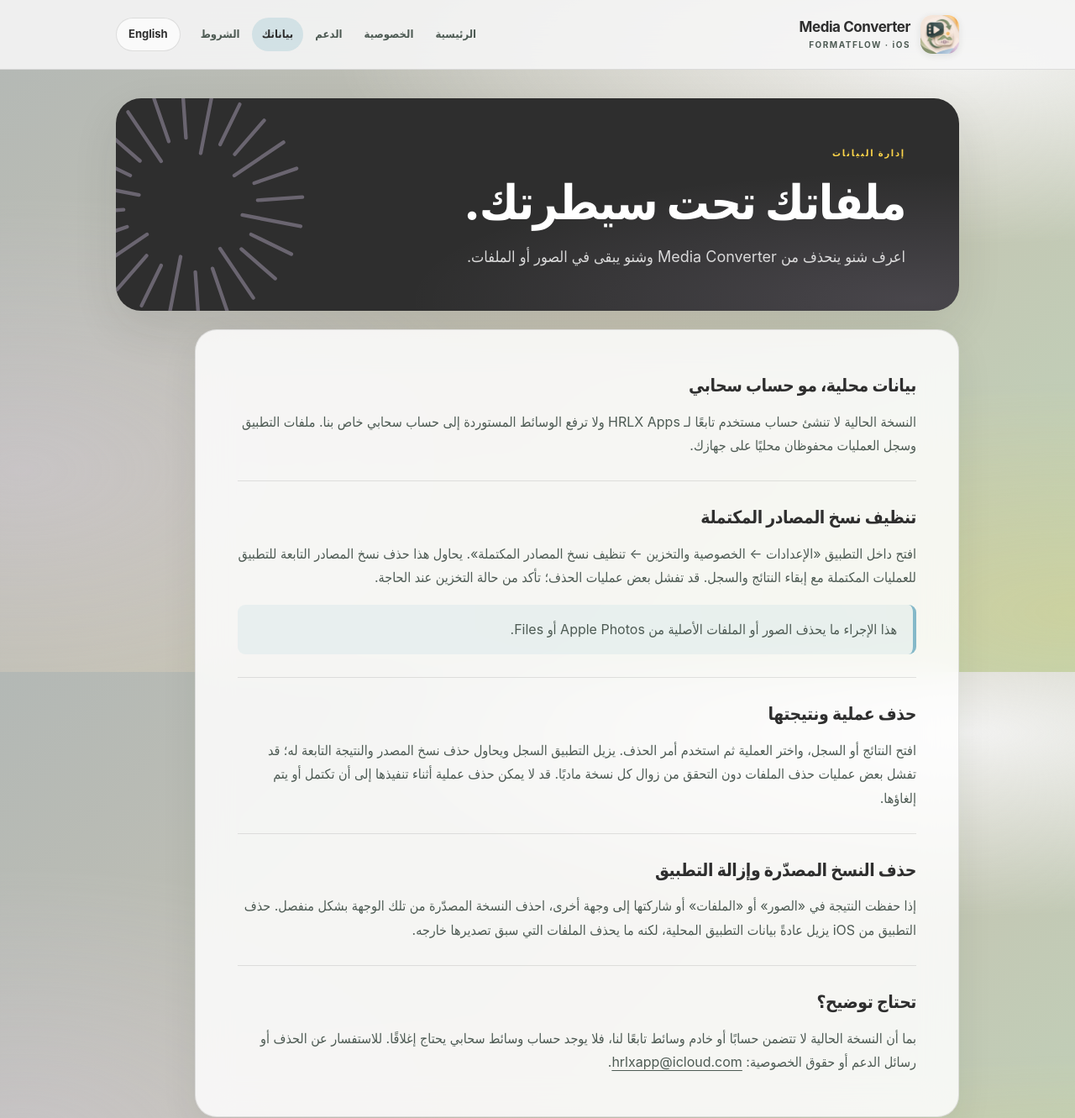
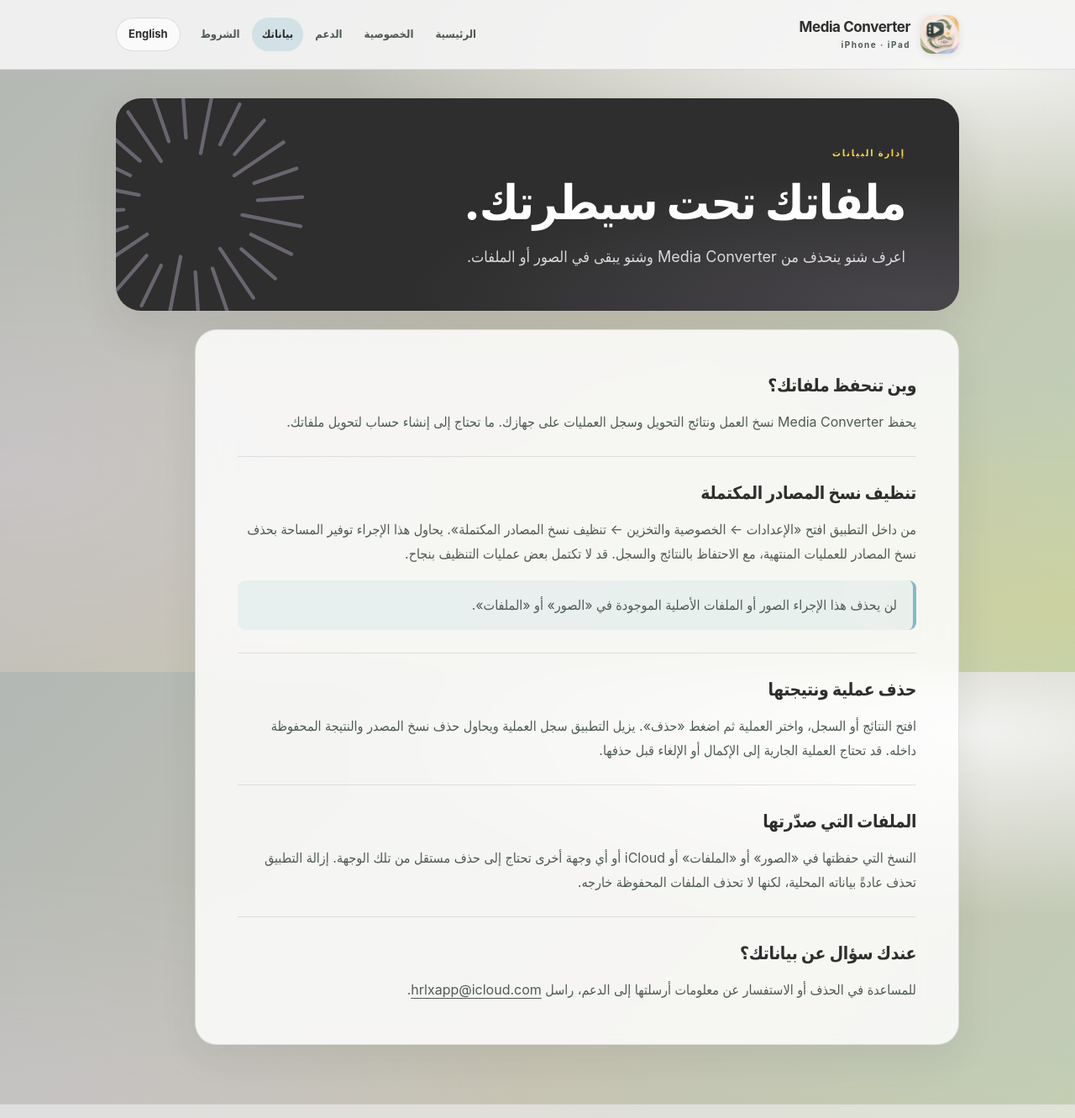
Before and after one commit to hrlxapp/media-converter-legal, a plain HTML site: page ar/data.html in a window 1280 px wide. Shown: the top 1331 px of the page at 84% size. Drawn offline with Linux system fonts and the light colour scheme.

Commit message:
docs(media-converter): simplify user-facing terms and data controls

```diff
--- a/ar/data.html
+++ b/ar/data.html
@@ -14,17 +14,17 @@
 <body dir="rtl">
 <a class="mini" href="#main" style="position:absolute;top:-100px" onfocus="this.style.top='4px'" onblur="this.style.top='-100px'">تخطَّ إلى المحتوى</a>
 <header class="site-header"><div class="shell top">
-<a class="brand" href="index.html" aria-label="الصفحة الرئيسية"><span class="brand-icon" aria-hidden="true"><img src="../assets/media-converter-icon.png" width="46" height="46" alt=""></span><span class="brand-word"><strong>Media Converter</strong><small>FORMATFLOW · iOS</small></span></a>
+<a class="brand" href="index.html" aria-label="الصفحة الرئيسية"><span class="brand-icon" aria-hidden="true"><img src="../assets/media-converter-icon.png" width="46" height="46" alt=""></span><span class="brand-word"><strong>Media Converter</strong><small>iPhone · iPad</small></span></a>
 <div class="header-actions"><nav class="nav" aria-label="القائمة الرئيسية"><a href="index.html">الرئيسية</a><a href="privacy.html">الخصوصية</a><a href="support.html">الدعم</a><a href="data.html" aria-current="page">بياناتك</a><a href="terms.html">الشروط</a></nav><a class="language" href="../data.html" lang="en" hreflang="en">English</a></div>
 </div></header>
 <main class="shell" id="main">
 <div class="hero"><span class="eyebrow">إدارة البيانات</span><h1 class="title">ملفاتك تحت سيطرتك.</h1><p class="lead">اعرف شنو ينحذف من Media Converter وشنو يبقى في الصور أو الملفات.</p></div>
 <article class="legal">
-<section><h2>بيانات محلية، مو حساب سحابي</h2><p>النسخة الحالية لا تنشئ حساب مستخدم تابعًا لـ HRLX Apps ولا ترفع الوسائط المستوردة إلى حساب سحابي خاص بنا. ملفات التطبيق وسجل العمليات محفوظان محليًا على جهازك.</p></section>
-<section><h2>تنظيف نسخ المصادر المكتملة</h2><p>افتح داخل التطبيق «الإعدادات ← الخصوصية والتخزين ← تنظيف نسخ المصادر المكتملة». يحاول هذا حذف نسخ المصادر التابعة للتطبيق للعمليات المكتملة مع إبقاء النتائج والسجل. قد تفشل بعض عمليات الحذف؛ تأكد من حالة التخزين عند الحاجة.</p><div class="notice">هذا الإجراء ما يحذف الصور أو الملفات الأصلية من Apple Photos أو Files.</div></section>
-<section><h2>حذف عملية ونتيجتها</h2><p>افتح النتائج أو السجل، واختر العملية ثم استخدم أمر الحذف. يزيل التطبيق السجل ويحاول حذف نسخ المصدر والنتيجة التابعة له؛ قد تفشل بعض عمليات حذف الملفات دون التحقق من زوال كل نسخة ماديًا. قد لا يمكن حذف عملية أثناء تنفيذها إلى أن تكتمل أو يتم إلغاؤها.</p></section>
-<section><h2>حذف النسخ المصدّرة وإزالة التطبيق</h2><p>إذا حفظت النتيجة في «الصور» أو «الملفات» أو شاركتها إلى وجهة أخرى، احذف النسخة المصدّرة من تلك الوجهة بشكل منفصل. حذف التطبيق من iOS يزيل عادةً بيانات التطبيق المحلية، لكنه ما يحذف الملفات التي سبق تصديرها خارجه.</p></section>
-<section><h2>تحتاج توضيح؟</h2><p>بما أن النسخة الحالية لا تتضمن حسابًا أو خادم وسائط تابعًا لنا، فلا يوجد حساب وسائط سحابي يحتاج إغلاقًا. للاستفسار عن الحذف أو رسائل الدعم أو حقوق الخصوصية: <a href="mailto:hrlxapp@icloud.com">hrlxapp@icloud.com</a>.</p></section>
+<section><h2>وين تنحفظ ملفاتك؟</h2><p>يحفظ Media Converter نسخ العمل ونتائج التحويل وسجل العمليات على جهازك. ما تحتاج إلى إنشاء حساب لتحويل ملفاتك.</p></section>
+<section><h2>تنظيف نسخ المصادر المكتملة</h2><p>من داخل التطبيق افتح «الإعدادات ← الخصوصية والتخزين ← تنظيف نسخ المصادر المكتملة». يحاول هذا الإجراء توفير المساحة بحذف نسخ المصادر للعمليات المنتهية، مع الاحتفاظ بالنتائج والسجل. قد لا تكتمل بعض عمليات التنظيف بنجاح.</p><div class="notice">لن يحذف هذا الإجراء الصور أو الملفات الأصلية الموجودة في «الصور» أو «الملفات».</div></section>
+<section><h2>حذف عملية ونتيجتها</h2><p>افتح النتائج أو السجل، واختر العملية ثم اضغط «حذف». يزيل التطبيق سجل العملية ويحاول حذف نسخ المصدر والنتيجة المحفوظة داخله. قد تحتاج العملية الجارية إلى الإكمال أو الإلغاء قبل حذفها.</p></section>
+<section><h2>الملفات التي صدّرتها</h2><p>النسخ التي حفظتها في «الصور» أو «الملفات» أو iCloud أو أي وجهة أخرى تحتاج إلى حذف مستقل من تلك الوجهة. إزالة التطبيق تحذف عادةً بياناته المحلية، لكنها لا تحذف الملفات المحفوظة خارجه.</p></section>
+<section><h2>عندك سؤال عن بياناتك؟</h2><p>للمساعدة في الحذف أو الاستفسار عن معلومات أرسلتها إلى الدعم، راسل <a href="mailto:hrlxapp@icloud.com">hrlxapp@icloud.com</a>.</p></section>
 </article>
 </main>
 <footer class="foot"><div class="shell foot-row"><span>© 2026 HRLX Apps. سياسة الخصوصية تخص Media Converter فقط.</span><span>تواصل: <a href="mailto:hrlxapp@icloud.com">hrlxapp@icloud.com</a></span></div></footer>
```
